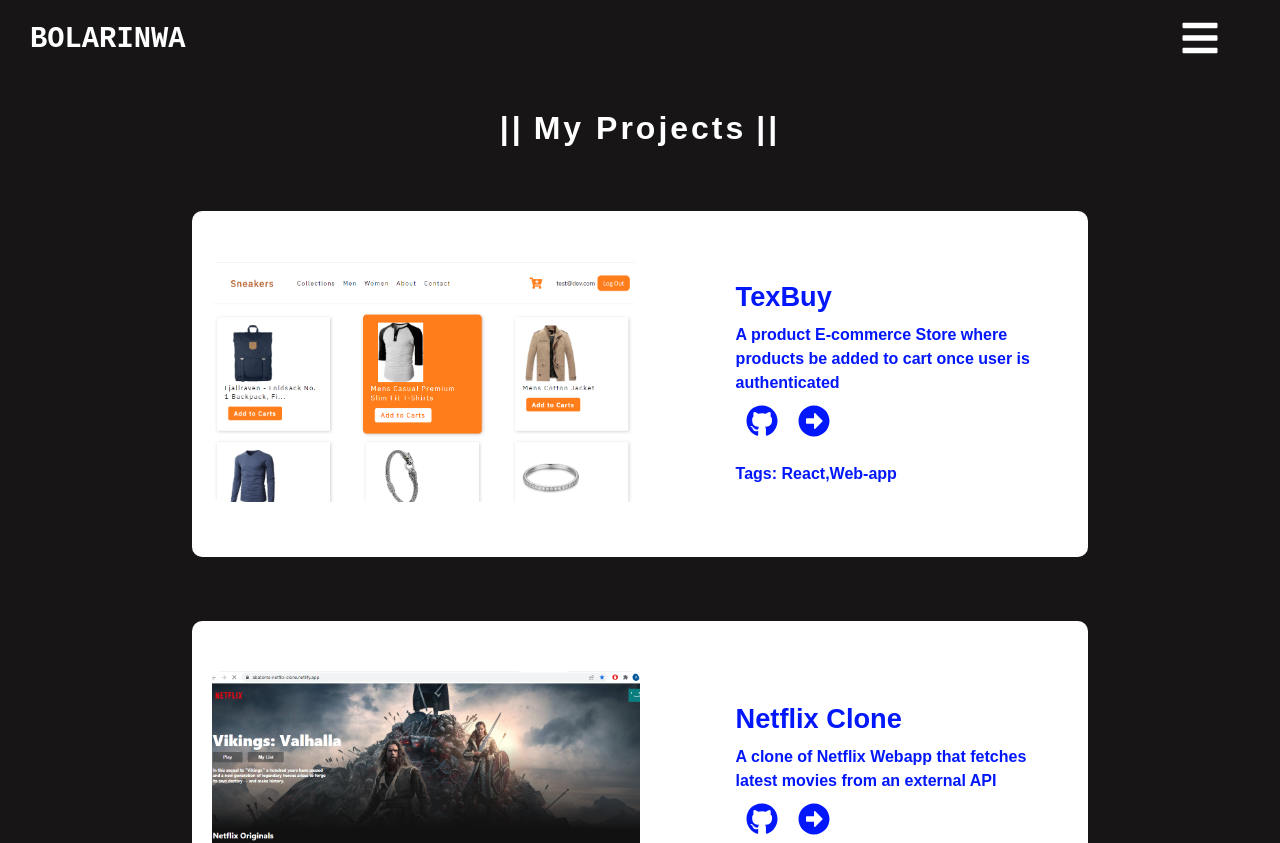
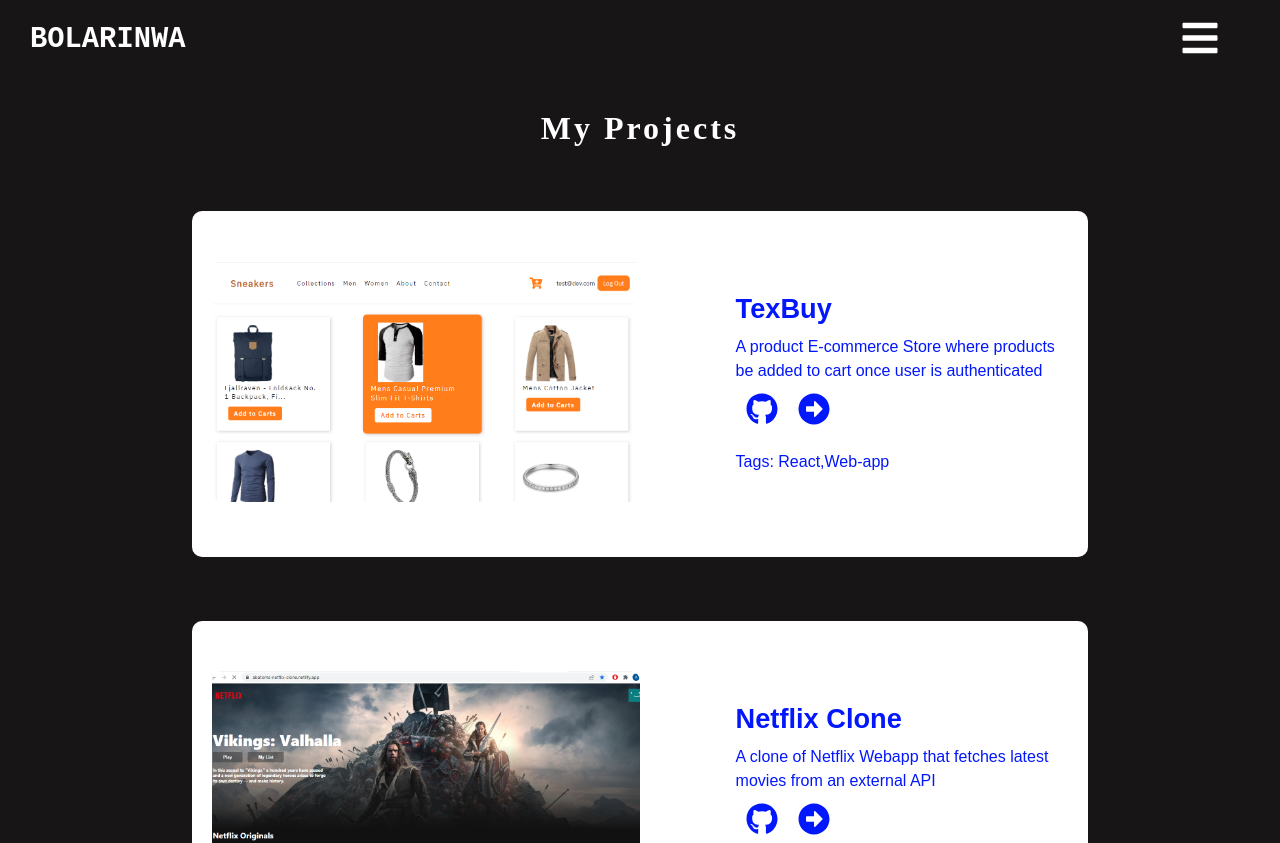
Before and after one commit to Bola-coder/portfolio, a React (Create React App) app: page /portfolio in a window 1280 px wide. Shown: the top 843 px of the page. Built offline with nearby package versions, Linux system fonts and the light colour scheme.

Commit message:
Made some basic changes to styling

```diff
--- a/src/styles/Banner.styled.js
+++ b/src/styles/Banner.styled.js
@@ -16,7 +16,7 @@
 
     h1 {
       // margin-top: 3%;
-      font-size: 4.5rem;
+      font-size: 5rem;
       font-weight: 900;
       color: ${({ theme }) => theme.colors.light_text};
     }
--- a/src/styles/ProjectDetails.styled.js
+++ b/src/styles/ProjectDetails.styled.js
@@ -43,7 +43,7 @@
 
   p {
     font-size: 1rem;
-    font-weight: 600;
+    // font-weight: 600;
     margin-top: 10px;
   }
 
--- a/src/styles/SectionHeader.styled.js
+++ b/src/styles/SectionHeader.styled.js
@@ -1,18 +1,22 @@
 import styled from "styled-components";
 
 export const StyledHeading = styled.h2`
+  @import url("https://fonts.googleapis.com/css2?family=Edu+VIC+WA+NT+Beginner:wght@600&family=Inter:wght@300&family=Poppins:ital@0;1&family=Roboto&display=swap");
   font-size: 2rem;
   text-align: ${(props) => props.align || "center"};
   color: ${({ theme }) => theme.colors.light_text};
   margin-bottom: 15px;
   letter-spacing: 3px;
+  font-family: "Edu VIC WA NT Beginner", cursive;
+  overflow: hidden;
 
   &::after,
   &::before {
-    content: "||";
+    content: "";
     color: ${({ theme }) => theme.colors.light_text};
     margin-top: 10px;
     padding: 0px 10px;
+    height: 500px;
   }
 
   @media screen and (max-width: 425px) {
--- a/src/styles/Services.styled.js
+++ b/src/styles/Services.styled.js
@@ -68,8 +68,8 @@
     }
 
     p {
-      font-size: 1.2rem;
-      letter-spacing: 2px;
+      font-size: 1rem;
+      letter-spacing: 3px;
       margin-top: 5%;
       font-weight: 600;
       color: ${({ theme }) => theme.colors.text_dark};
--- a/src/styles/nav.styled.js
+++ b/src/styles/nav.styled.js
@@ -17,13 +17,13 @@
     a {
       display: block;
       text-decoration: none;
+      color: ${({ theme }) => theme.colors.light_text};
+      font-size: 1.8rem;
+      font-weight: 700;
       p {
         @import url("https://fonts.googleapis.com/css2?family=Fira+Code:wght@500&family=IBM+Plex+Sans&family=Poppins:wght@500&family=Roboto&family=Yuji+Hentaigana+Akebono&display=swap");
         font-family: "Fira Code", monospace;
-        font-size: 1.8rem;
         margin-left: 20px;
-        color: ${({ theme }) => theme.colors.light_text};
-        font-weight: 700;
 
         @media (hover: hover) {
           &:hover {
@@ -104,7 +104,7 @@
   font-size: 1.5rem;
   font-weight: bold;
   letter-spacing: 2px;
-  padding: 25px 5px;
+  padding: 18px 5px;
   width: 100vw;
   display: inline-block;
   margin: 0 auto;
@@ -114,7 +114,7 @@
 
   @media screen and (max-width: 768px) {
     &:first-child {
-      margin-top: 12%;
+      margin-top: 10%;
     }
   }
 
```
